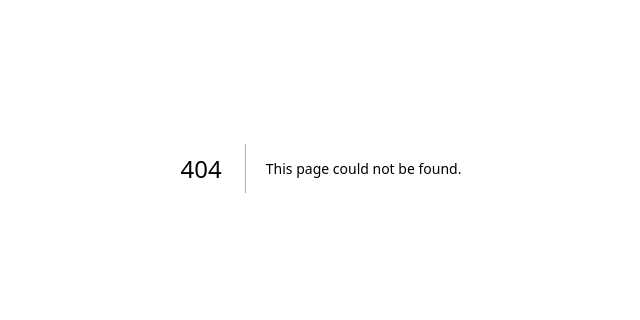
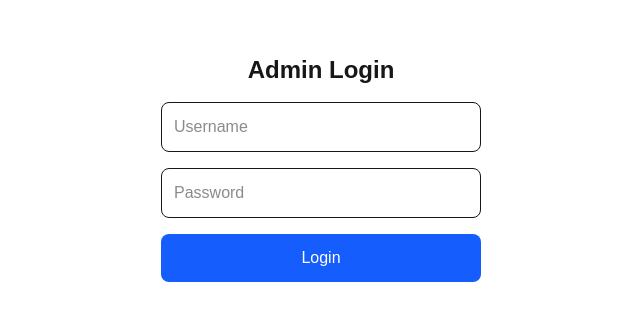
Before and after one commit to Yibraleh/minitgedu, a Next.js app: page /admin in a window 1280 px wide. Before the commit this address had no page. Shown: the part 232-552 px from the top of the page, without its empty margins (319-959 px from the left). Built offline with nearby package versions, Linux system fonts and the light colour scheme.

Commit message:
update for admin and student

```diff
--- /dev/null
+++ b/app/admin/page.tsx
@@ -0,0 +1,27 @@
+'use client';
+
+export default function AdminLogin() {
+  return (
+    <main className="flex flex-col items-center justify-center h-screen bg-white">
+      <h2 className="text-2xl font-semibold mb-4">Admin Login</h2>
+      <form className="flex flex-col space-y-4 w-80">
+        <input
+          type="text"
+          placeholder="Username"
+          className="p-3 border rounded-lg focus:outline-none focus:ring-2"
+        />
+        <input
+          type="password"
+          placeholder="Password"
+          className="p-3 border rounded-lg focus:outline-none focus:ring-2"
+        />
+        <button
+          type="submit"
+          className="bg-blue-600 text-white py-3 rounded-lg hover:bg-blue-700"
+        >
+          Login
+        </button>
+      </form>
+    </main>
+  );
+}
--- /dev/null
+++ b/app/student/page.tsx
@@ -0,0 +1,22 @@
+'use client';
+
+export default function StudentLogin() {
+  return (
+    <main className="flex flex-col items-center justify-center h-screen bg-white">
+      <h2 className="text-2xl font-semibold mb-4">Student Login</h2>
+      <form className="flex flex-col space-y-4 w-80">
+        <input
+          type="text"
+          placeholder="Student ID or Username"
+          className="p-3 border rounded-lg focus:outline-none focus:ring-2"
+        />
+        <button
+          type="submit"
+          className="bg-green-600 text-white py-3 rounded-lg hover:bg-green-700"
+        >
+          Continue
+        </button>
+      </form>
+    </main>
+  );
+}
```
